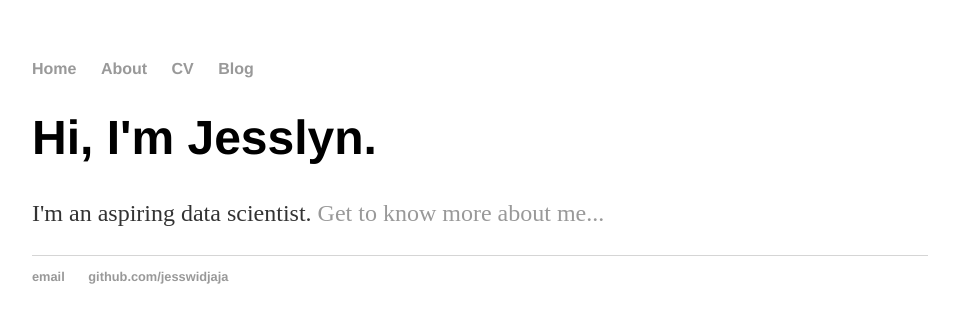
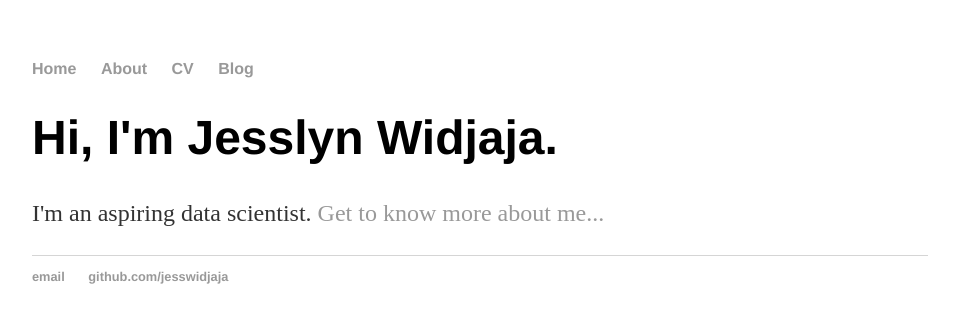
Before and after one commit to jesswidjaja/jesswidjaja.github.io, a Jekyll site: the page built from index.html, in a window 1280 px wide. Shown: the top 323 px of the page, without its empty margins (160-1119 px from the left). Built offline with Jekyll 4.4.1, drawn with Linux system fonts in a browser that asks for light colours.

Commit message:
Update index.html

```diff
--- a/index.html
+++ b/index.html
@@ -3,6 +3,6 @@ layout: default
 title: Jesslyn Widjaja
 ---
 <div class="blurb">
-	<h1>Hi, I'm Jesslyn.</h1>
+	<h1>Hi, I'm Jesslyn Widjaja.</h1>
 	<p>I'm an aspiring data scientist. <a href="/about">Get to know more about me...</a></p>
 </div><!-- /.blurb -->
```
